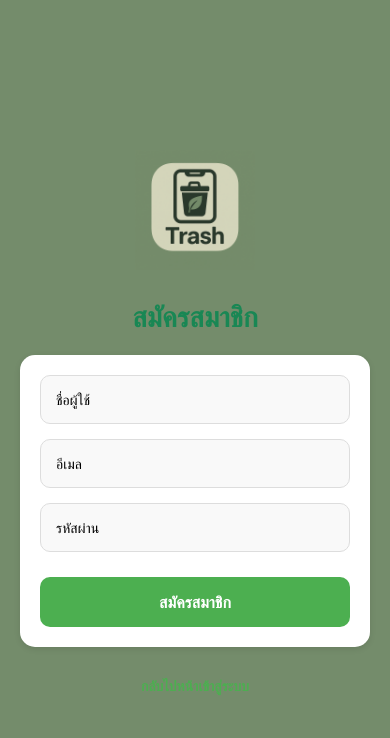
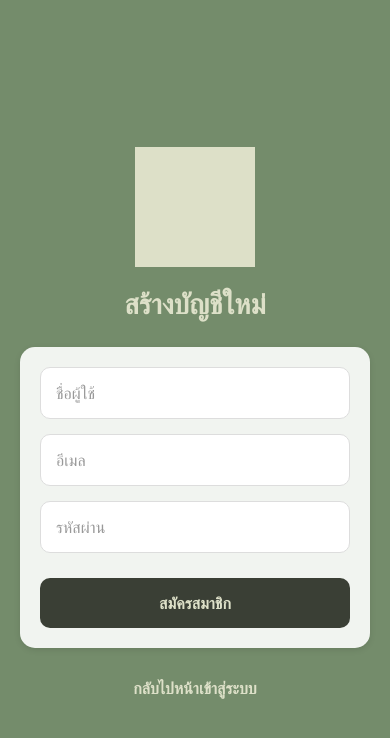
Before and after one commit to Hsruka/Waste-Sorter-App, a React Native app: screen /Signup in a window 390 px wide. Shown: the top 738 px of the page. Built offline with nearby package versions, Linux system fonts and the light colour scheme.

Commit message:
update login & signup screens

```diff
--- a/screens/LoginScreen.js
+++ b/screens/LoginScreen.js
@@ -7,7 +7,8 @@ import {
   StyleSheet,
   Image,
   KeyboardAvoidingView,
-  Platform
+  Platform,
+  StatusBar // Import StatusBar
 } from 'react-native';
 import API from '../api';
 import { AuthContext } from '../AuthContext';
@@ -42,12 +43,13 @@ export default function LoginScreen({ navigation }) {
       behavior={Platform.OS === "ios" ? "padding" : "height"}
       style={styles.container}
     >
+      <StatusBar barStyle="light-content" />
       <View style={styles.innerContainer}>
         <Image
           source={require('../assets/trash.png')}
           style={styles.logo}
         />
-        <Text style={styles.title}>เข้าสู่ระบบ</Text>
+        <Text style={styles.title}>ยินดีต้อนรับ</Text>
 
         <View style={styles.card}>
           <TextInput
@@ -57,6 +59,7 @@ export default function LoginScreen({ navigation }) {
             onChangeText={setEmail}
             autoCapitalize="none"
             keyboardType="email-address"
+            placeholderTextColor="#999"
           />
           <TextInput
             style={styles.input}
@@ -64,9 +67,10 @@ export default function LoginScreen({ navigation }) {
             secureTextEntry
             value={password}
             onChangeText={setPassword}
+            placeholderTextColor="#999"
           />
 
-          <TouchableOpacity style={styles.button} onPress={handleLogin} disabled={loading}>
+          <TouchableOpacity style={styles.button} onPress={handleLogin} disabled={loading} activeOpacity={0.8}>
             <Text style={styles.buttonText}>
               {loading ? 'กำลังเข้าสู่ระบบ...' : 'เข้าสู่ระบบ'}
             </Text>
@@ -84,7 +88,7 @@ export default function LoginScreen({ navigation }) {
 const styles = StyleSheet.create({
   container: {
     flex: 1,
-    backgroundColor: '#748c6b', // เปลี่ยนสีพื้นหลัง
+    backgroundColor: '#748c6b', // สีพื้นหลังของคุณ
   },
   innerContainer: {
     flex: 1,
@@ -95,17 +99,18 @@ const styles = StyleSheet.create({
   logo: {
     width: 120,
     height: 120,
-    marginBottom: 30
+    marginBottom: 20,
+    tintColor: '#DDE0C8' // เปลี่ยนสีโลโก้เป็นสีเบจ
   },
   title: {
     fontSize: 28,
     fontWeight: 'bold',
-    marginBottom: 20,
-    color: '#198754'
+    marginBottom: 25,
+    color: '#DDE0C8' // เปลี่ยนสีไตเติ้ลเป็นสีเบจ
   },
   card: {
     width: '100%',
-    backgroundColor: '#fff',
+    backgroundColor: 'rgba(255, 255, 255, 0.9)', // ทำให้การ์ดโปร่งใสเล็กน้อย
     borderRadius: 15,
     padding: 20,
     shadowColor: "#000",
@@ -116,28 +121,30 @@ const styles = StyleSheet.create({
     marginBottom: 20,
   },
   input: {
+    fontSize: 16,
     borderWidth: 1,
     borderColor: '#ddd',
     padding: 15,
     borderRadius: 10,
     marginBottom: 15,
-    backgroundColor: '#f9f9f9',
+    backgroundColor: '#fff',
   },
   button: {
-    backgroundColor: '#4CAF50',
+    backgroundColor: '#3A3F35', // เปลี่ยนเป็นสีเขียวเข้มจากโลโก้
     padding: 15,
     borderRadius: 10,
     alignItems: 'center',
     marginTop: 10,
   },
   buttonText: {
-    color: '#fff',
+    color: '#DDE0C8', // เปลี่ยนสีตัวอักษรปุ่มเป็นสีเบจ
     fontWeight: 'bold',
     fontSize: 16
   },
   link: {
-    color: '#4CAF50',
+    color: '#DDE0C8', // เปลี่ยนสีลิงก์เป็นสีเบจ
     fontWeight: '600',
     marginTop: 10,
+    fontSize: 16,
   },
 });
--- a/screens/SignupScreen.js
+++ b/screens/SignupScreen.js
@@ -7,7 +7,8 @@ import {
   StyleSheet,
   Image,
   KeyboardAvoidingView,
-  Platform
+  Platform,
+  StatusBar
 } from 'react-native';
 import API from '../api';
 
@@ -37,12 +38,13 @@ export default function SignupScreen({ navigation }) {
       behavior={Platform.OS === "ios" ? "padding" : "height"}
       style={styles.container}
     >
+      <StatusBar barStyle="light-content" />
       <View style={styles.innerContainer}>
         <Image
           source={require('../assets/trash.png')}
           style={styles.logo}
         />
-        <Text style={styles.title}>สมัครสมาชิก</Text>
+        <Text style={styles.title}>สร้างบัญชีใหม่</Text>
 
         <View style={styles.card}>
           <TextInput
@@ -51,6 +53,7 @@ export default function SignupScreen({ navigation }) {
             value={username}
             onChangeText={setUsername}
             autoCapitalize="none"
+            placeholderTextColor="#999"
           />
           <TextInput
             style={styles.input}
@@ -59,6 +62,7 @@ export default function SignupScreen({ navigation }) {
             onChangeText={setEmail}
             autoCapitalize="none"
             keyboardType="email-address"
+            placeholderTextColor="#999"
           />
           <TextInput
             style={styles.input}
@@ -66,9 +70,10 @@ export default function SignupScreen({ navigation }) {
             secureTextEntry
             value={password}
             onChangeText={setPassword}
+            placeholderTextColor="#999"
           />
 
-          <TouchableOpacity style={styles.button} onPress={handleSignup} disabled={loading}>
+          <TouchableOpacity style={styles.button} onPress={handleSignup} disabled={loading} activeOpacity={0.8}>
             <Text style={styles.buttonText}>{loading ? 'กำลังสมัคร...' : 'สมัครสมาชิก'}</Text>
           </TouchableOpacity>
         </View>
@@ -84,7 +89,7 @@ export default function SignupScreen({ navigation }) {
 const styles = StyleSheet.create({
   container: {
     flex: 1,
-    backgroundColor: '#748c6b', // เปลี่ยนสีพื้นหลัง
+    backgroundColor: '#748c6b', // สีพื้นหลังของคุณ
   },
   innerContainer: {
     flex: 1,
@@ -95,17 +100,18 @@ const styles = StyleSheet.create({
   logo: {
     width: 120,
     height: 120,
-    marginBottom: 30
+    marginBottom: 20,
+    tintColor: '#DDE0C8' // เปลี่ยนสีโลโก้เป็นสีเบจ
   },
   title: {
     fontSize: 28,
     fontWeight: 'bold',
-    marginBottom: 20,
-    color: '#198754'
+    marginBottom: 25,
+    color: '#DDE0C8' // เปลี่ยนสีไตเติ้ลเป็นสีเบจ
   },
   card: {
     width: '100%',
-    backgroundColor: '#fff',
+    backgroundColor: 'rgba(255, 255, 255, 0.9)', // ทำให้การ์ดโปร่งใสเล็กน้อย
     borderRadius: 15,
     padding: 20,
     shadowColor: "#000",
@@ -116,28 +122,30 @@ const styles = StyleSheet.create({
     marginBottom: 20,
   },
   input: {
+    fontSize: 16,
     borderWidth: 1,
     borderColor: '#ddd',
     padding: 15,
     borderRadius: 10,
     marginBottom: 15,
-    backgroundColor: '#f9f9f9',
+    backgroundColor: '#fff',
   },
   button: {
-    backgroundColor: '#4CAF50',
+    backgroundColor: '#3A3F35', // เปลี่ยนเป็นสีเขียวเข้มจากโลโก้
     padding: 15,
     borderRadius: 10,
     alignItems: 'center',
     marginTop: 10,
   },
   buttonText: {
-    color: '#fff',
+    color: '#DDE0C8', // เปลี่ยนสีตัวอักษรปุ่มเป็นสีเบจ
     fontWeight: 'bold',
     fontSize: 16
   },
   link: {
-    color: '#4CAF50',
+    color: '#DDE0C8', // เปลี่ยนสีลิงก์เป็นสีเบจ
     fontWeight: '600',
     marginTop: 10,
+    fontSize: 16,
   },
 });
```
